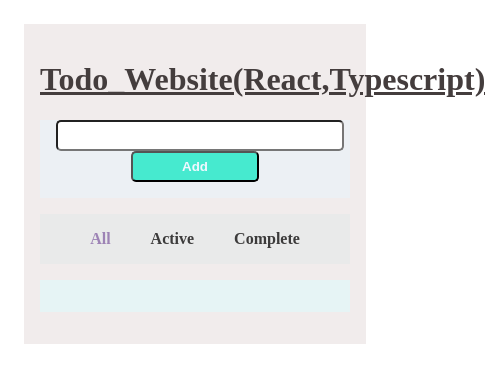
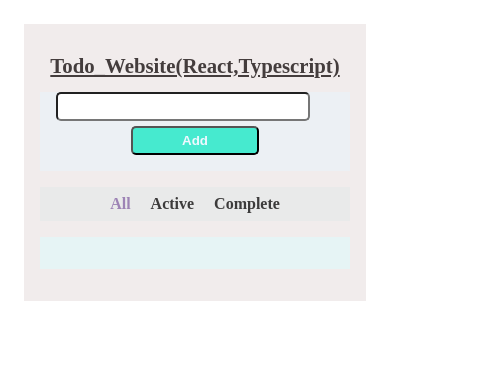
Before and after one commit to sagargautam500/Todo-React_TypeScript-Project, a React (Vite) app: page / in a window 390 px wide. Shown: the top 382 px of the page, 485 px wide, since content can reach past the window. Built offline with nearby package versions, Linux system fonts and the light colour scheme.

Commit message:
mediaQuery

```diff
--- a/src/App.css
+++ b/src/App.css
@@ -14,3 +14,18 @@
   text-decoration: underline;
   color: rgb(68, 61, 61);
 }
+@media (max-width:700px) {
+  main .todo_title{
+    font-size: 1.5rem;
+  }
+}
+@media (max-width:400px) {
+  main .todo_title{
+    font-size: 1.3rem;
+  }
+}
+@media (max-width:355px) {
+  main .todo_title{
+    font-size: 1rem;
+  }
+}
--- a/src/components/AddTodo.css
+++ b/src/components/AddTodo.css
@@ -34,3 +34,24 @@
   padding: 2px;
   width: fit-content;
 }
+
+@media(max-width:555px) {
+  form input{
+    padding: 5px;
+    width: 15rem;
+    margin-bottom: 5px;
+  }
+  form button{
+    padding: 5px;
+  }
+}
+@media(max-width:375px) {
+  form input{
+    padding: 4px;
+    width: 12rem;
+    margin-bottom: 5px;
+  }
+  form button{
+    padding: 4px;
+  }
+}
--- a/src/components/NavBar.css
+++ b/src/components/NavBar.css
@@ -17,3 +17,12 @@
 .active {
   color: rgb(157, 131, 181);
 }
+
+@media (max-width:425px) {
+  .Navbar{
+    padding: 0.5rem;
+  }
+  .NavLink {
+    margin: 0px 10px;
+  }
+}
--- a/src/components/Todos.css
+++ b/src/components/Todos.css
@@ -37,3 +37,18 @@
   text-align: center;
   color: rgb(69, 64, 64);
 }
+
+@media (max-width:600px) {
+  .deleteBtn {
+    margin: 0px 20px;
+    width: 6rem;
+    padding: 4px;
+  }
+}
+@media (max-width:425px) {
+  .deleteBtn {
+    margin: 0px 20px;
+    width: 4rem;
+    padding: 3px;
+  }
+}
```
Also changed, not shown: src/components/AddTodo.tsx (+6 -7 lines).
